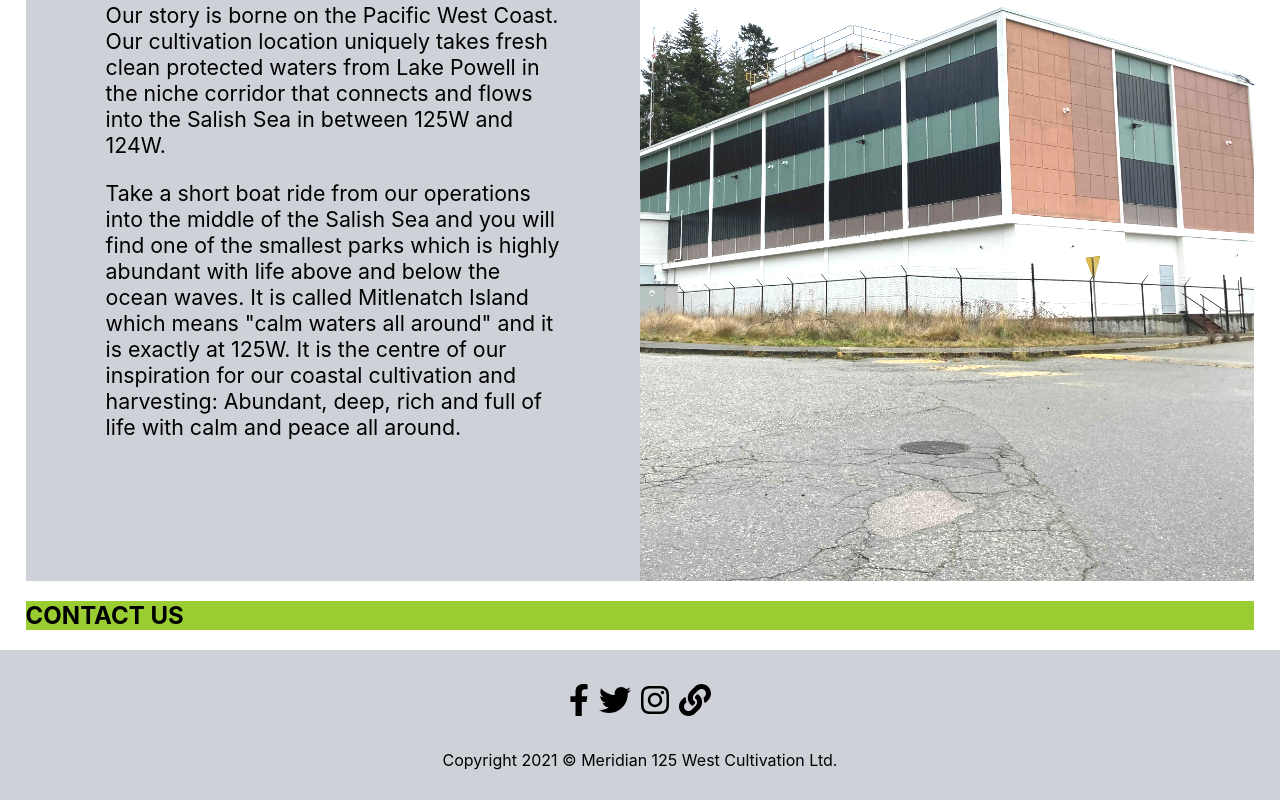
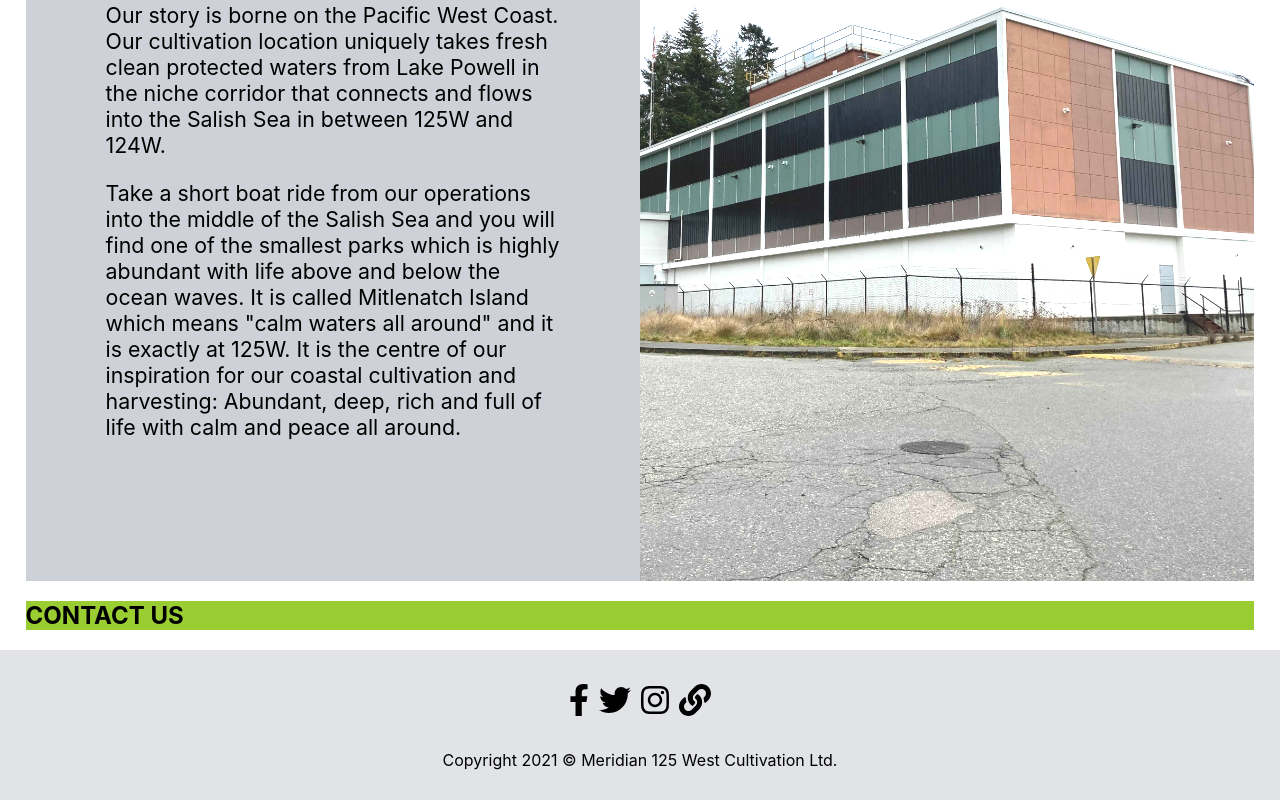
Before and after one commit to samamoo/meridian125west, a React (Create React App) app: page / in a window 1280 px wide. Shown: the part 1039-1839 px from the top of the page. Built offline with nearby package versions, Linux system fonts and the light colour scheme.

Commit message:
Changed color of footer

```diff
--- a/src/components/common/footer/Footer.scss
+++ b/src/components/common/footer/Footer.scss
@@ -1,5 +1,5 @@
 .footer {
-  background-color: #CED1D7;
+  background-color: #E1E3E6;
   width: 100%;
   height: 150px;
   display: flex;
```
